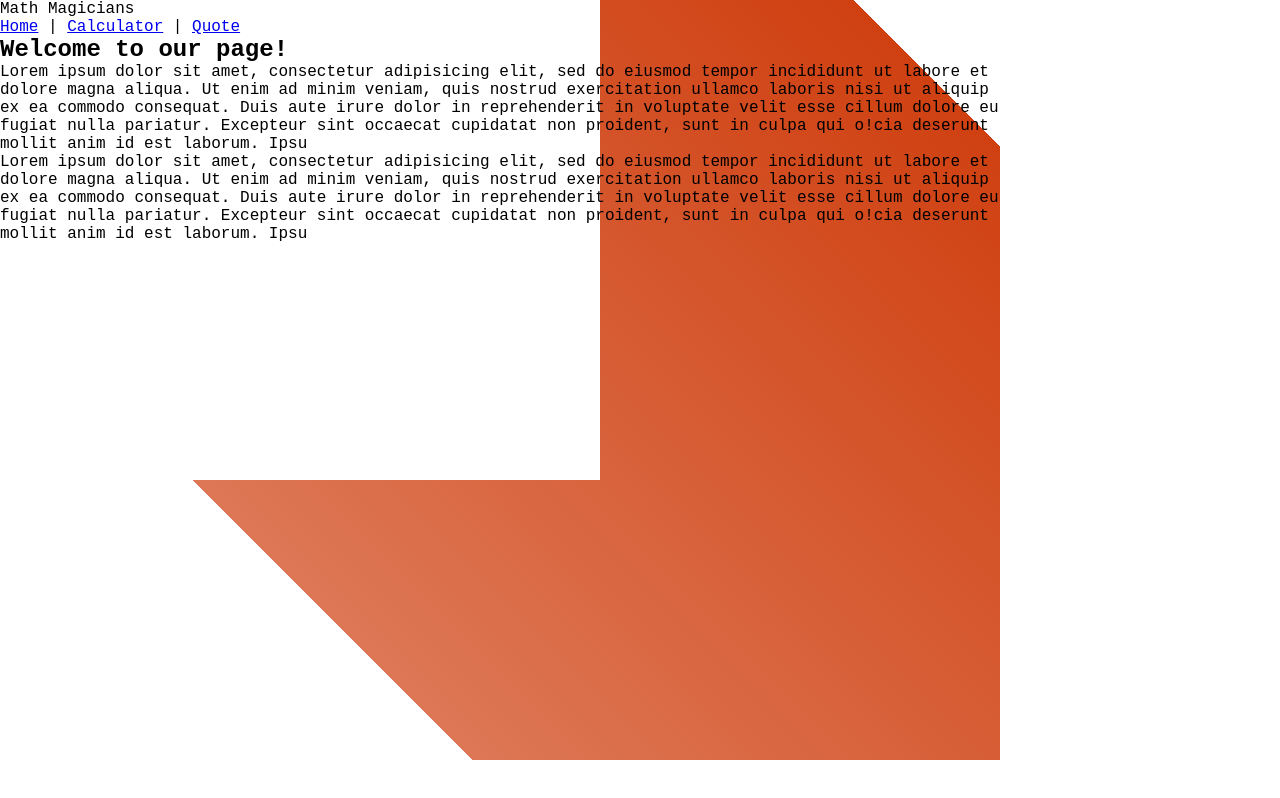
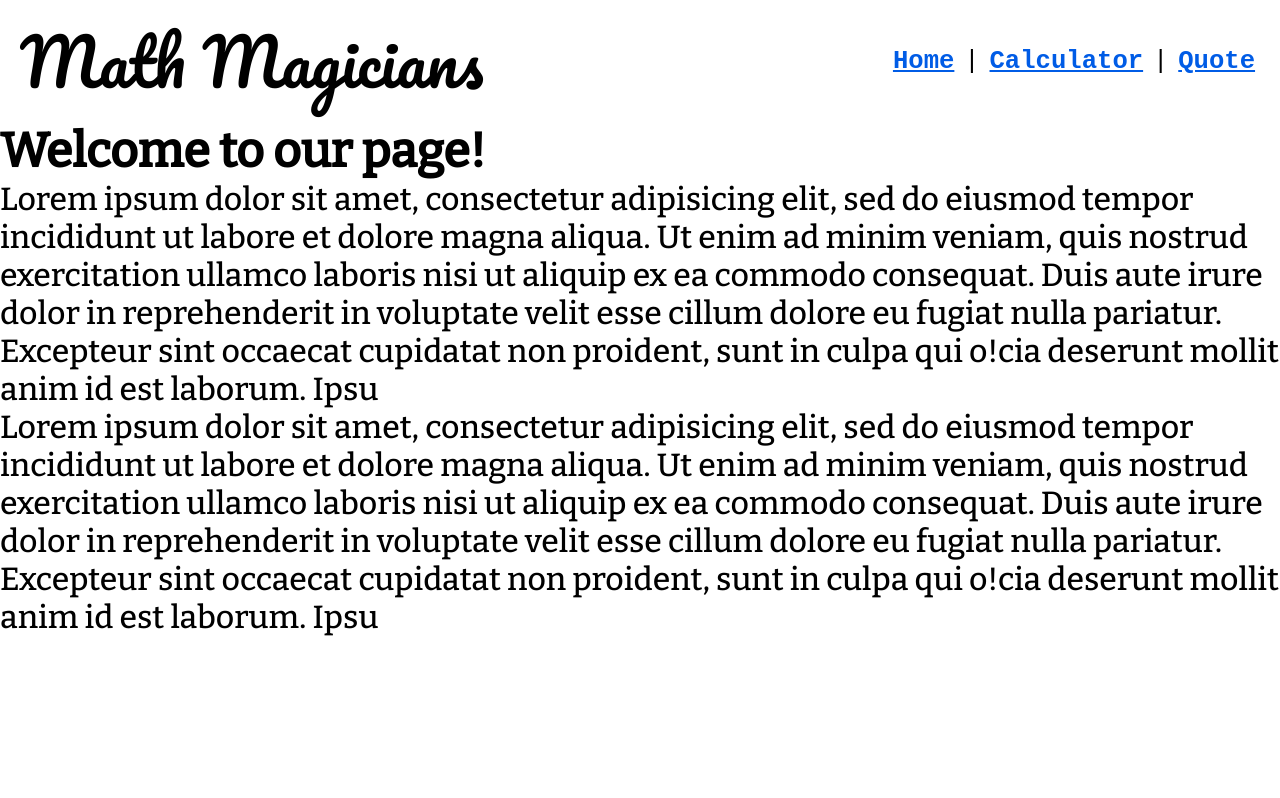
Before and after one commit to NewIncome/math-mag-co-calculator, a React (Create React App) app: page / in a window 1280 px wide. Built offline with nearby package versions, Linux system fonts and the light colour scheme.

Commit message:
Add styles to the Navbar and all fonts
- Add the necessary classes for styling Navbar

```diff
--- a/src/App.css
+++ b/src/App.css
@@ -1,3 +1,6 @@
+@import url('https://fonts.googleapis.com/css2?family=Bitter:wght@500&display=swap');
+@import url('https://fonts.googleapis.com/css2?family=Pacifico&display=swap');
+
 * {
   box-sizing: border-box;
   font-family: 'Courier New', monospace;
@@ -5,7 +8,41 @@
   padding: 0;
 }
 
-#root {
+#nav {
+  display: flex;
+  justify-content: space-between;
+  padding: 5px 20px;
+}
+
+.logo {
+  font-family: 'Pacifico', cursive;
+  font-size: 4em;
+}
+
+.links {
+  font-size: 1.6em;
+  display: flex;
+  justify-content: space-around;
+  width: 30%;
+  align-items: center;
+}
+
+.link {
+  color: #005ce6;
+  font-weight: bold;
+}
+
+p,
+h2,
+blockquote {
+  font-family: 'Bitter', serif;
+}
+
+.title { font-size: 3em; }
+
+p { font-size: 2em; }
+
+#calcContainer {
   background: linear-gradient(#fff, #fff) no-repeat, linear-gradient(45deg, #fff 21%, #c30a 21%, #c30e 91%, #fff 91%) no-repeat;
   background-size: 50% 60%, 87% 95%;
   background-position: 20% 0%, 100% 0%;
--- a/src/components/App.js
+++ b/src/components/App.js
@@ -31,6 +31,7 @@ class App extends React.Component {
     const { total, next } = this.state;
 
     return (
+      <div id="calcContainer">
         <div id="cBody">
           <div className="calcTop">
             <Display result={
@@ -42,6 +43,7 @@ class App extends React.Component {
             <ButtonPanel onClick={this.handleClick} />
           </div>
         </div>
+      </div>
     );
   }
 }
--- a/src/components/Navbar.js
+++ b/src/components/Navbar.js
@@ -1,14 +1,14 @@
 import { Link } from 'react-router-dom';
 
 const Navbar = () => (
-  <nav>
+  <nav id="nav">
     <div className="logo">Math Magicians</div>
-    <div>
-      <Link to="/">Home</Link>
+    <div className="links">
+      <Link to="/" className="link">Home</Link>
       <span> | </span>
-      <Link to="/calculator">Calculator</Link>
+      <Link to="/calculator" className="link">Calculator</Link>
       <span> | </span>
-      <Link to="/dayquote">Quote</Link>
+      <Link to="/dayquote" className="link">Quote</Link>
     </div>
   </nav>
 );
```
Lines whose indentation alone changed are shown as unchanged.
